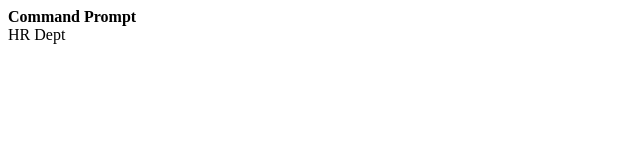
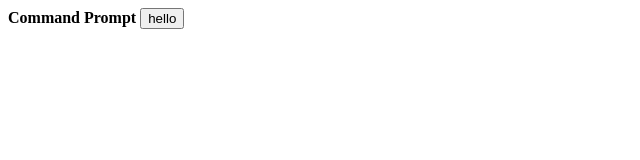
Before and after one commit to zaidumar47/Local_Repo, a plain HTML site: page index.html in a window 1280 px wide. Shown: the whole page, without its empty margins (0-640 px from the left). Drawn offline with Linux system fonts and the light colour scheme.

Commit message:
updated code

```diff
--- a/index.html
+++ b/index.html
@@ -1,2 +1,2 @@
 <b>Command Prompt</b>
-<header>HR Dept</header>
+<button>hello</button>
```
